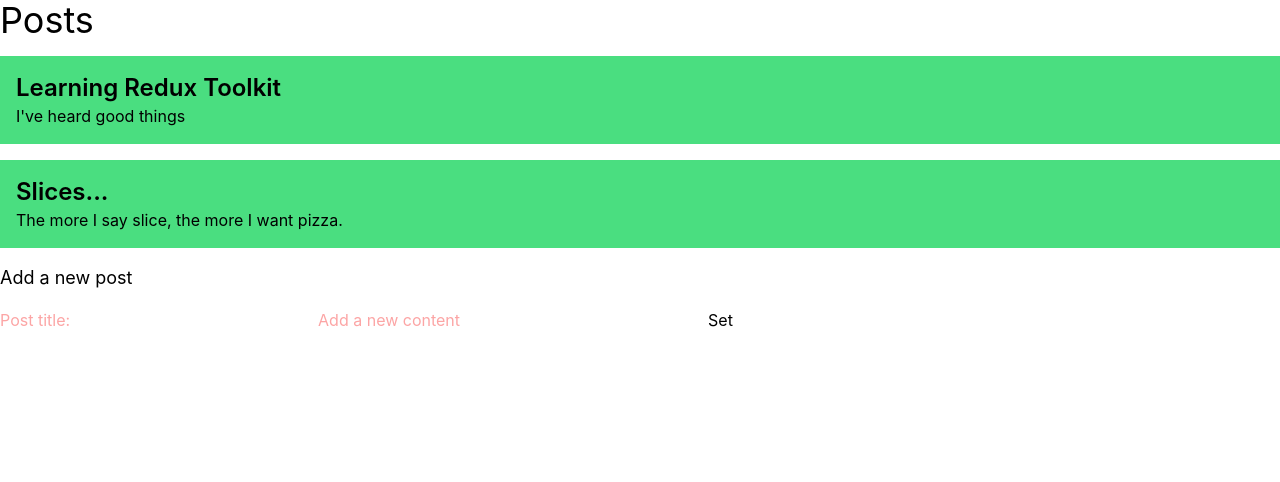
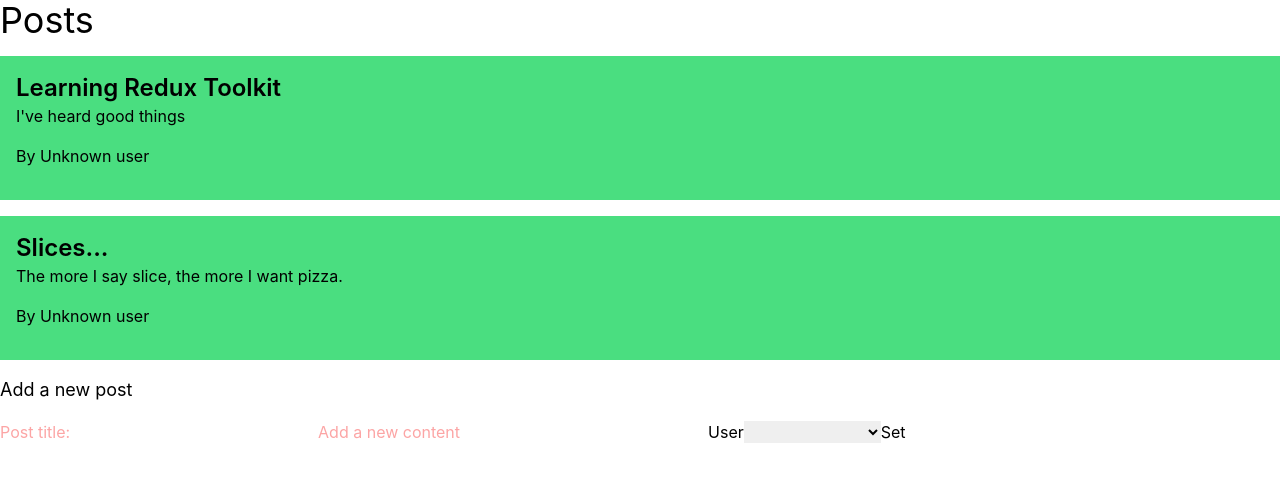
Before and after one commit to semir709/Redux-postAppLearning, a React (Create React App) app: page / in a window 1280 px wide. Shown: the top 482 px of the page. Built offline with nearby package versions, Linux system fonts and the light colour scheme.

Commit message:
show authors

```diff
--- a/src/app/store.js
+++ b/src/app/store.js
@@ -1,8 +1,10 @@
 import { configureStore } from "@reduxjs/toolkit";
 import postSlice from "../feauters/posts/postSlice";
+import userSlice from "../feauters/users/userSlice";
 
 export const store = configureStore({
   reducer: {
     posts: postSlice,
+    users: userSlice,
   },
 });
--- a/src/feauters/posts/AddPostForm.js
+++ b/src/feauters/posts/AddPostForm.js
@@ -1,25 +1,36 @@
 import React from "react";
 import { useState } from "react";
 import { postAdded } from "./postSlice";
-import { nanoid } from "@reduxjs/toolkit";
-import { useDispatch } from "react-redux";
+import { useDispatch, useSelector } from "react-redux";
+import { selectAllUsers } from "../users/userSlice";
 
 const AddPostForm = () => {
   const [title, setTitle] = useState("");
   const [content, setContent] = useState("");
+  const [userId, setUserId] = useState("");
   const dispatch = useDispatch();
 
   const onTitleChanged = (e) => setTitle(e.target.value);
   const onContentChanged = (e) => setContent(e.target.value);
+  const onUserChanged = (e) => setUserId(e.target.value);
 
   const onButtonClicked = () => {
-    if (title && content) {
-      dispatch(postAdded(title, content));
+    if (title && content && userId) {
+      dispatch(postAdded(title, content, userId));
 
       setTitle("");
       setContent("");
+      setUserId("");
     }
   };
+
+  const users = useSelector(selectAllUsers);
+
+  const userOptions = users.map((user) => (
+    <option value={user.id}>{user.name}</option>
+  ));
+
+  const isAllSelected = Boolean(title) && Boolean(content) && Boolean(userId);
 
   return (
     <section>
@@ -48,7 +59,17 @@
           onChange={onContentChanged}
         />
 
-        <button type="button" onClick={onButtonClicked}>
+        <label htmlFor="userId">User</label>
+        <select name="userId" id="userId" onChange={onUserChanged}>
+          <option value=""></option>
+          {userOptions}
+        </select>
+
+        <button
+          type="button"
+          onClick={onButtonClicked}
+          disabled={!isAllSelected}
+        >
           Set
         </button>
       </form>
--- a/src/feauters/posts/PostList.js
+++ b/src/feauters/posts/PostList.js
@@ -1,14 +1,16 @@
 import React from "react";
 import { useSelector } from "react-redux";
 import { selectAllPosts } from "./postSlice";
+import ShowAuthor from "./ShowAuthor";
 
 const PostList = () => {
   const posts = useSelector(selectAllPosts);
 
-  const allPosts = posts.map(({ id, title, content }) => (
+  const allPosts = posts.map(({ id, title, content, userId }) => (
     <article className="my-4 bg-green-400 p-4" key={id}>
       <h3 className="text-2xl font-semibold">{title}</h3>
       <p>{content.substring(0, 100)}</p>
+      <ShowAuthor userId={userId} />
     </article>
   ));
 
--- /dev/null
+++ b/src/feauters/posts/ShowAuthor.js
@@ -0,0 +1,19 @@
+import React from "react";
+import { selectAllUsers } from "../users/userSlice";
+import { useSelector } from "react-redux";
+
+const ShowAuthor = ({ userId }) => {
+  const allAuthors = useSelector(selectAllUsers);
+
+  const author = allAuthors.filter((user) => user.id === userId);
+
+  console.log(author[0]?.name);
+
+  return (
+    <div className="my-4">
+      <span>By {author.length === 0 ? "Unknown user" : author[0]?.name}</span>
+    </div>
+  );
+};
+
+export default ShowAuthor;
--- a/src/feauters/posts/postSlice.js
+++ b/src/feauters/posts/postSlice.js
@@ -18,12 +18,13 @@
       reducer(state, action) {
         state.push(action.payload);
       },
-      prepare(title, content) {
+      prepare(title, content, user) {
         return {
           payload: {
             id: nanoid(),
             title,
             content,
+            userId: user,
           },
         };
       },
```
